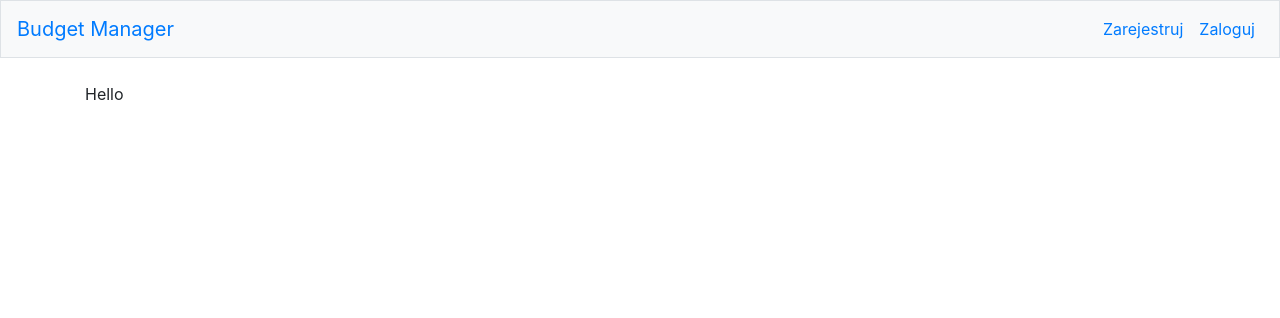
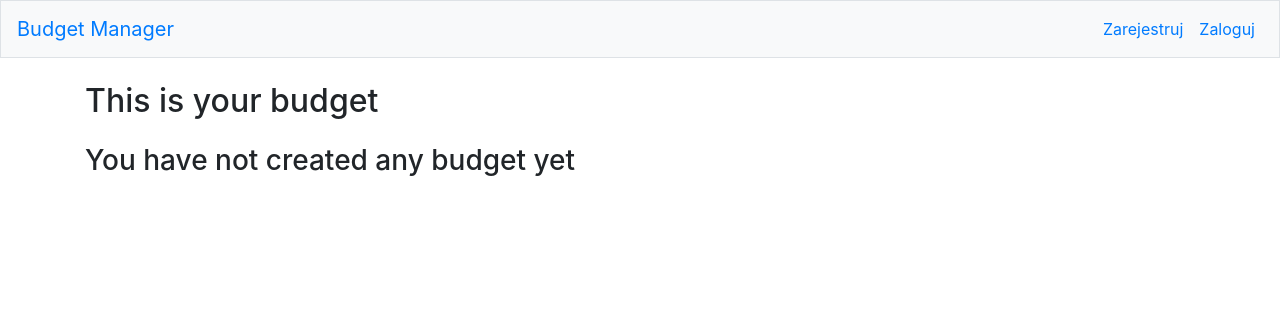
Before and after one commit to maciejolszanski/Budget_manager, a Django app: template budget/templates/budget/budget.html in a window 1280 px wide. Shown: the top 318 px of the page. Run offline with Django 3.2, Linux system fonts and the light colour scheme; the template is opened without the code that fills it, so the values that code supplies are empty; some libraries are stand-ins or nearby versions.

Commit message:
categories and its data visible on budget site

```diff
--- a/budget/admin.py
+++ b/budget/admin.py
@@ -1,7 +1,8 @@
 from django.contrib import admin
 from budget.models import SubCategory
 
-from .models import Category, SubCategory
+from .models import Category, SubCategory, Budget
 
 admin.site.register(Category)
 admin.site.register(SubCategory)
+admin.site.register(Budget)
--- a/budget/models.py
+++ b/budget/models.py
@@ -5,11 +5,16 @@ from django.contrib.auth.models import User
 class Budget(models.Model):
     '''Class that represents the whole user's budget'''
 
+    name = models.CharField(max_length=200, default='Budget')
     owner = models.ForeignKey(User, on_delete=models.CASCADE)
+
+    def __str__(self):
+        return self.name
 
 class Category(models.Model):
     '''Category of the spending eg. Food'''
 
+    budget = models.ForeignKey(Budget, on_delete=models.CASCADE)
     name = models.CharField(max_length=200)
     # it shoul be a sum of all subcategories goals, spending and balances
     # for example:
--- a/budget/templates/budget/base.html
+++ b/budget/templates/budget/base.html
@@ -27,7 +27,7 @@
             <u1 class="navbar-nav mr-auto">
               {% if user.is_authenticated %}
                 <li class="nav-item">
-                <a>BUDGET</a>
+                <a href="{% url 'budget:budget' %}">Budget</a>
               </li>
               {% endif %}
             </u1>
--- a/budget/templates/budget/budget.html
+++ b/budget/templates/budget/budget.html
@@ -1,5 +1,16 @@
 {% extends 'budget/base.html' %}
 
 {% block page_header %}
-    <p>Hello</p>
+    <h2>This is your budget</h2>
 {% endblock page_header %}
+
+{% block content %}
+    {% if budget %}
+        {% for cat in categories %}
+            <li>{{cat.name}} --- {{cat.sum_goals}} --- {{cat.sum_spendings}}
+                --- {{cat.calc_balance}}</li>
+        {% endfor %}
+    {% else %}
+        <h3>You have not created any budget yet</h3>
+    {% endif %}
+{% endblock content %}
--- a/budget/views.py
+++ b/budget/views.py
@@ -10,7 +10,8 @@ def index(request):
 def budget(request):
     '''Main user site'''
 
-    budget = Budget.objects.filter(owner=request.user)
-    context = {'budget': budget}
+    budget = Budget.objects.filter(owner=request.user).get(id=1)
+    categories = budget.category_set.all()
+    context = {'budget': budget, 'categories': categories}
 
     return render(request, 'budget/budget.html', context)
```
Also changed, not shown: budget/migrations/0005_budget_name.py (added), budget/migrations/0006_category_budget.py (added).
